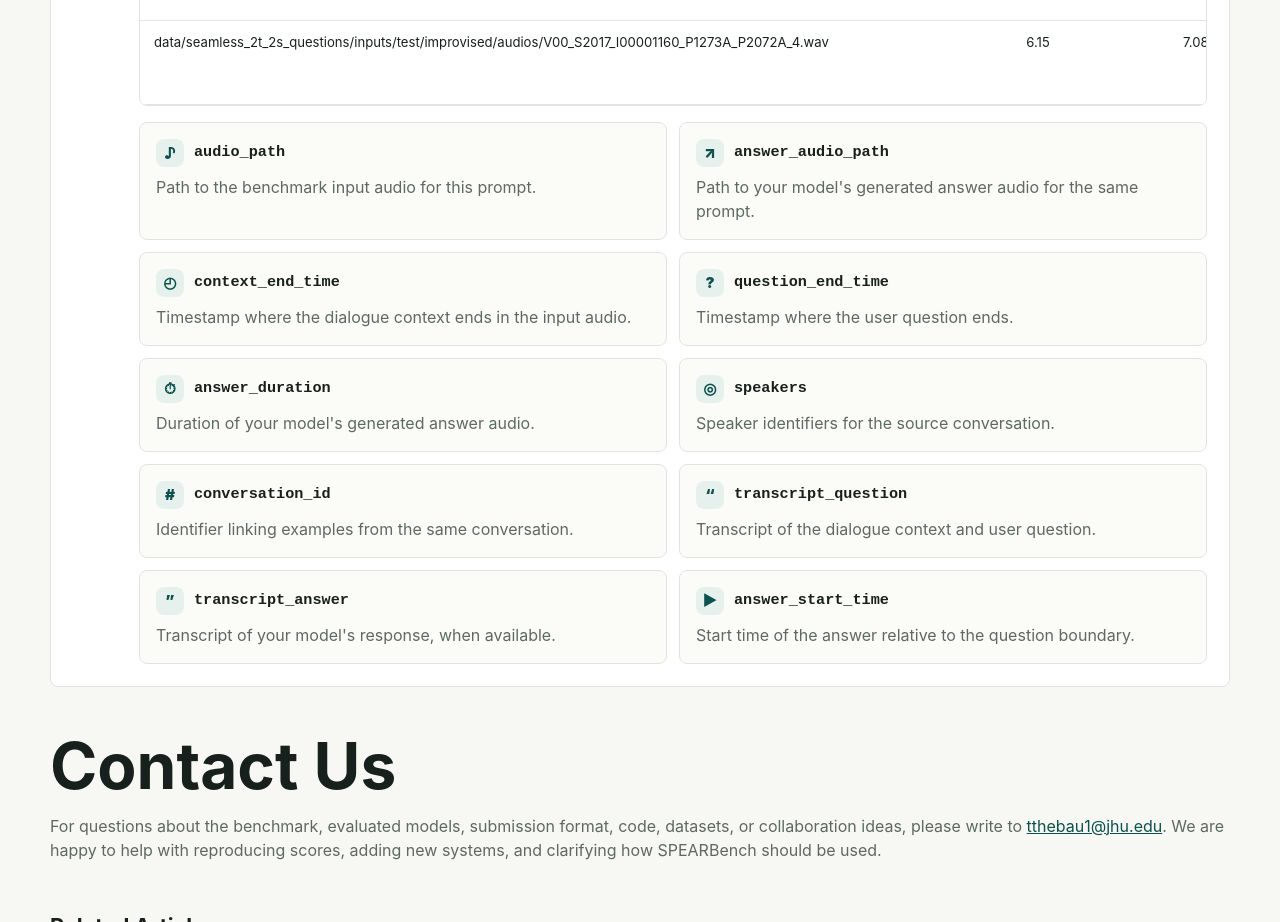
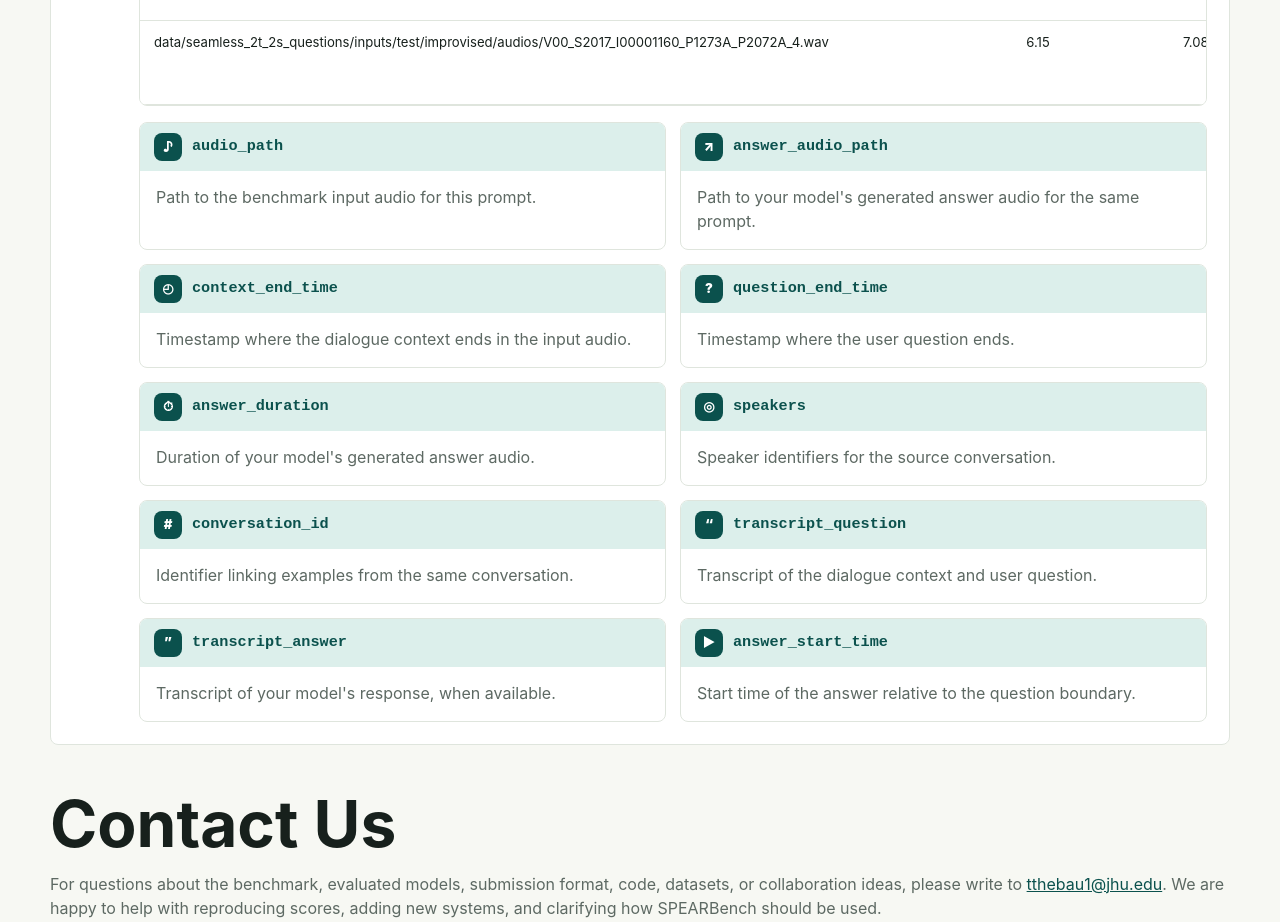
Before and after one commit to thomasthebaud/SPEAR-benchmark-website, a plain HTML site: page index.html in a window 1280 px wide. Shown: the part 3140-4062 px from the top of the page. Drawn offline with Linux system fonts and the light colour scheme.

Commit message:
improved metadata descriptions

```diff
--- a/styles.css
+++ b/styles.css
@@ -403,22 +403,26 @@ td.numeric {
 .field-grid {
   display: grid;
   grid-template-columns: repeat(2, minmax(0, 1fr));
-  gap: 12px;
+  gap: 14px;
   margin-top: 16px;
 }
 
 .field-card {
-  padding: 16px;
+  overflow: hidden;
   border: 1px solid var(--line);
   border-radius: 8px;
-  background: #fbfcf8;
+  background: var(--surface);
 }
 
 .field-card h3 {
   display: flex;
   align-items: center;
   gap: 10px;
-  margin-bottom: 8px;
+  min-height: 48px;
+  margin: 0;
+  padding: 10px 14px;
+  background: #dcefeb;
+  color: var(--accent-strong);
   font-size: 0.95rem;
 }
 
@@ -429,10 +433,16 @@ td.numeric {
   width: 28px;
   height: 28px;
   border-radius: 8px;
-  background: #e6f1ee;
+  background: var(--accent-strong);
+  color: #fff;
+  font-size: 0.82rem;
+  font-weight: 900;
+  line-height: 1;
+}
+
+.field-card h3 code {
   color: var(--accent-strong);
   font-weight: 900;
-  line-height: 1;
 }
 
 .field-card code {
@@ -443,6 +453,7 @@ td.numeric {
 }
 
 .field-card p {
+  padding: 14px 16px 16px;
   margin-bottom: 0;
   color: var(--muted);
 }
```
